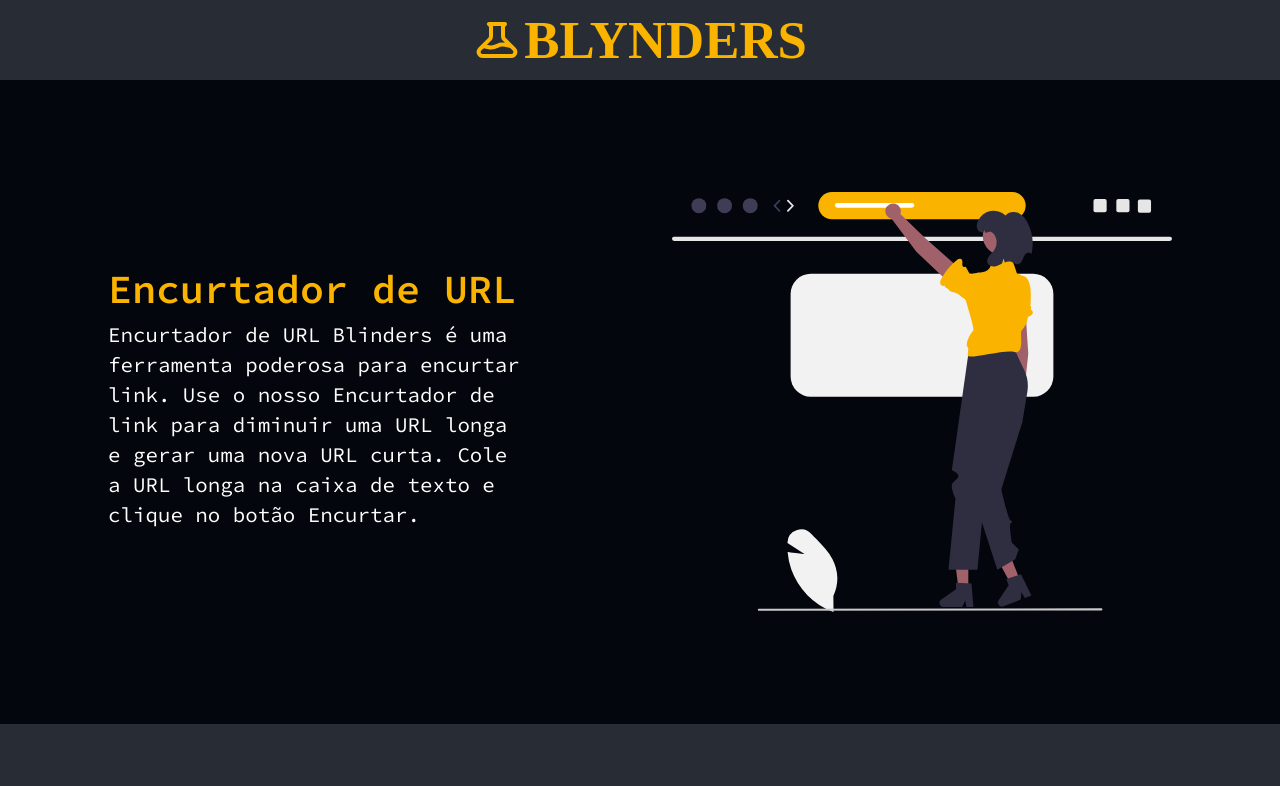
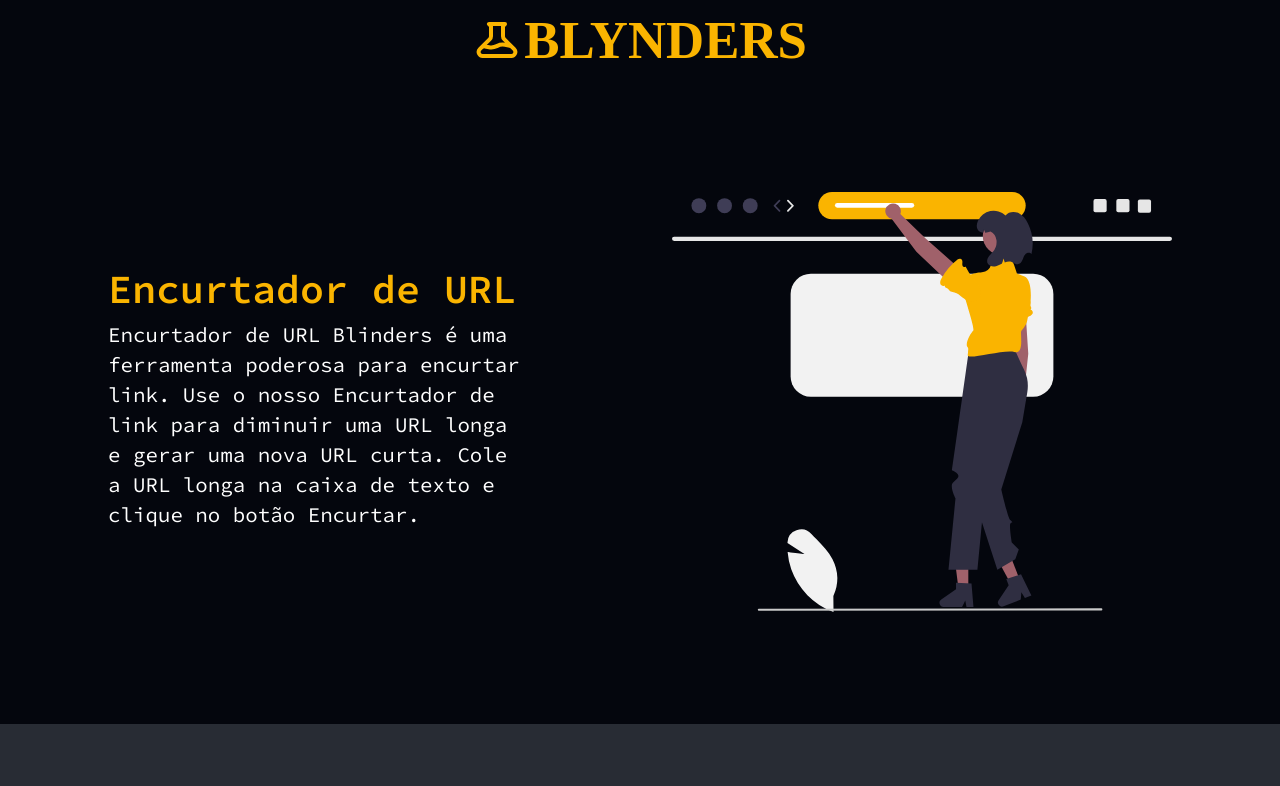
Before and after one commit to Ronaldo-Vieira-Lira/min-url, a React (Create React App) app: page / in a window 1280 px wide. Shown: the top 786 px of the page. Built offline with nearby package versions, Linux system fonts and the light colour scheme; a web font is replaced by a local one.

Commit message:
ajuste de cores header

```diff
--- a/src/css/Header.css
+++ b/src/css/Header.css
@@ -5,7 +5,7 @@ header {
     gap: .2rem;
     height: 80px;
     width: 100%;
-    background-color: #282C34;
+    background-color: transparent;
 }
 header h1 {
     color: var(--colorDistaque);
```
